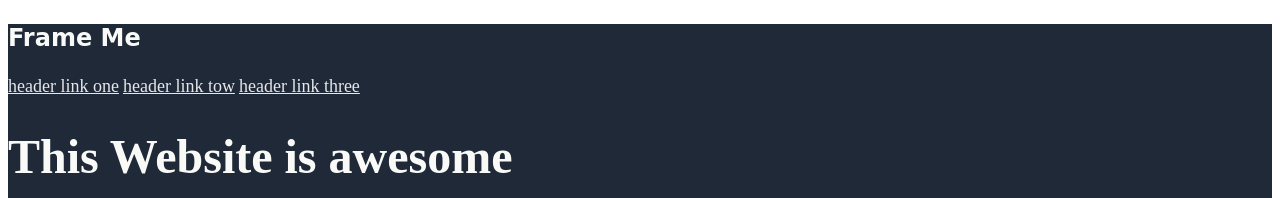
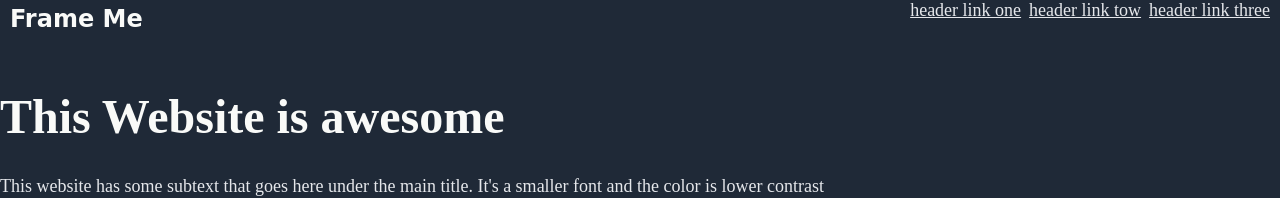
Before and after one commit to Skmyhrm/Frame-me, a plain HTML site: page index.html in a window 1280 px wide. Shown: the top 198 px of the page. Drawn offline with Linux system fonts and the light colour scheme.

Commit message:
added some new styles

```diff
--- a/index.html
+++ b/index.html
@@ -11,9 +11,11 @@
     <div class="top">
       <div class="header">
         <p class="logo">Frame Me</p>
-        <a href="#"> header link one</a>
-        <a href="#"> header link tow</a>
-        <a href="#"> header link three</a>
+        <div class="links">
+          <a href="#"> header link one</a>
+          <a href="#"> header link tow</a>
+          <a href="#"> header link three</a>
+        </div>
       </div>
       <div class="hero">
         <h1 class="main-text">This Website is awesome</h1>
--- a/style.css
+++ b/style.css
@@ -1,6 +1,16 @@
+body {
+  margin: 0;
+  padding: 0;
+  background-color: #f9faf8;
+}
 .top,
 .footer {
   background-color: #1f2937;
+}
+
+.header {
+  display: flex;
+  justify-content: space-between;
 }
 
 .logo {
@@ -8,6 +18,14 @@
   font-size: 24px;
   color: #f9faf8;
   font-weight: 800;
+  margin-top: 5px;
+  margin-left: 10px;
+}
+.links {
+  padding-right: 10px;
+  display: flex;
+  justify-content: space-around;
+  gap: 8px;
 }
 
 .main-text {
```
